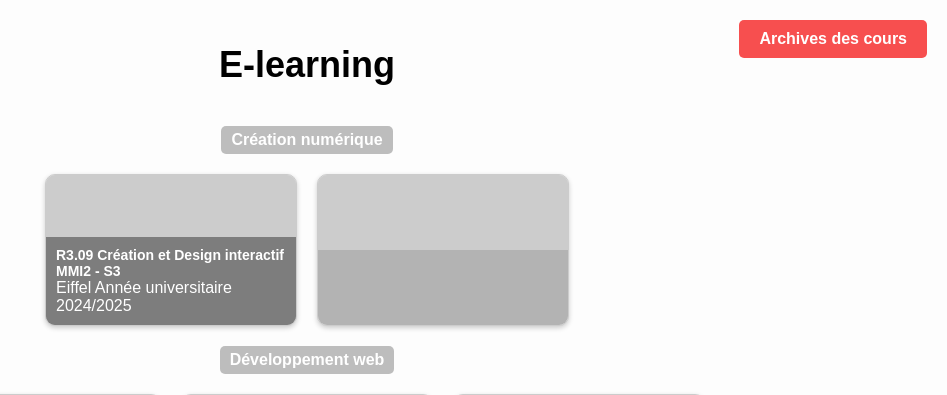
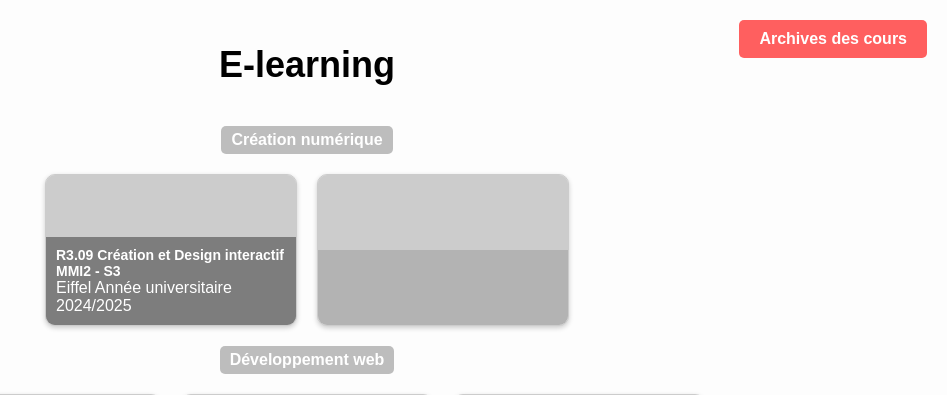
Before and after one commit to llclarall/ENT, a PHP site: page /elearning.php in a window 1280 px wide. Shown: the top 395 px of the page, without its empty margins (333-1280 px from the left). Run offline with PHP 8.4, Linux system fonts and the light colour scheme.

Commit message:
test changement

```diff
--- a/elearning/style.css
+++ b/elearning/style.css
@@ -72,7 +72,7 @@ body {
 
   /* Archives Button */
   .archives-btn {
-    background-color: #f74f4f;
+    background-color: #ff5f5f;
     padding: 10px 20px;
     color: white;
     text-decoration: none;
```
